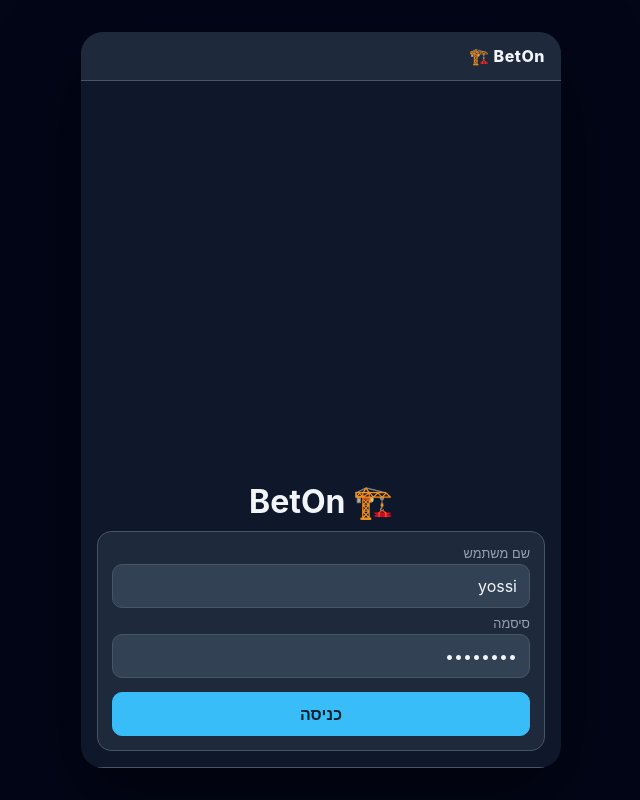
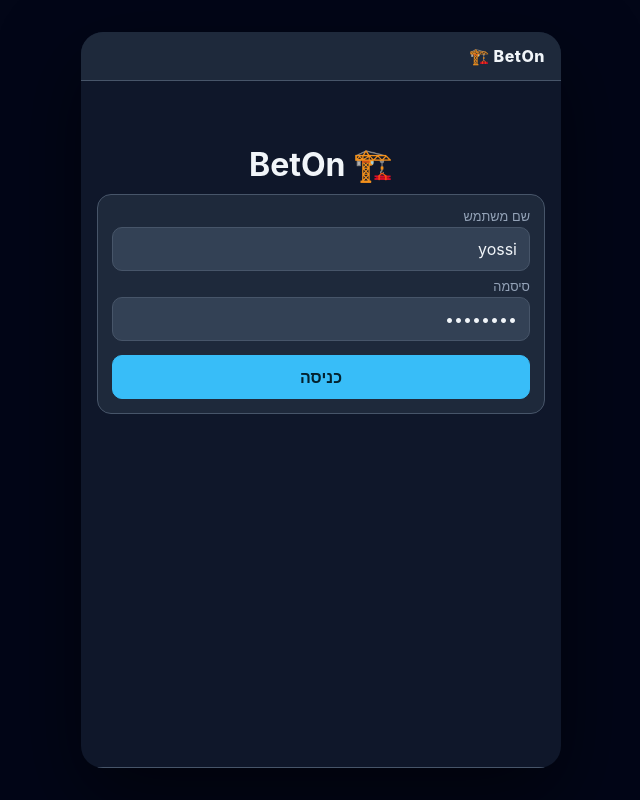
Before and after one commit to yossib26/beton, a website: page public/index.html in a window 1280 px wide. Shown: the whole page, without its empty margins (319-959 px from the left). Drawn offline with Linux system fonts and the light colour scheme; no server answers.

Commit message:
Login: tighten the gap between the icons and the form
auth-screen packs to the top (flex-start) instead of space-between.

Co-Authored-By: Claude Sonnet 5 <noreply@anthropic.com>

```diff
--- a/public/index.html
+++ b/public/index.html
@@ -203,7 +203,7 @@
   body.auth-mode #view { display: flex; flex-direction: column; }
   .auth-screen {
     flex: 1; min-height: 0;
-    display: flex; flex-direction: column; justify-content: space-between; gap: 10px;
+    display: flex; flex-direction: column; justify-content: flex-start; gap: 8px;
   }
   /* comic strip of every user in the system, top of the login page */
   .faces {
```
